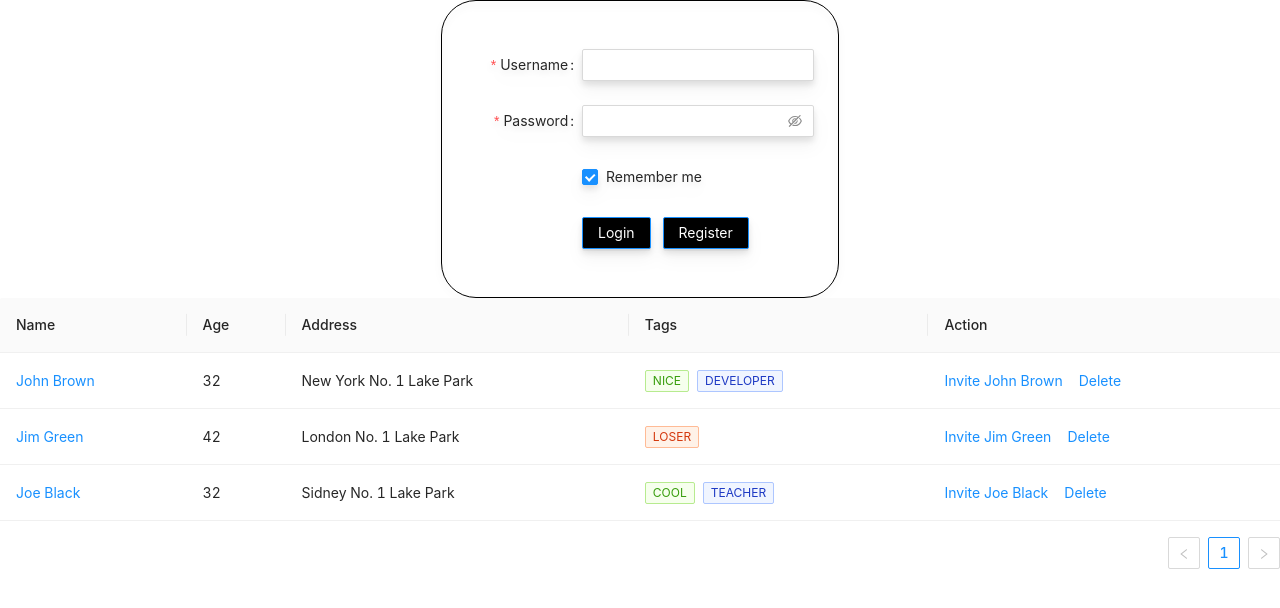
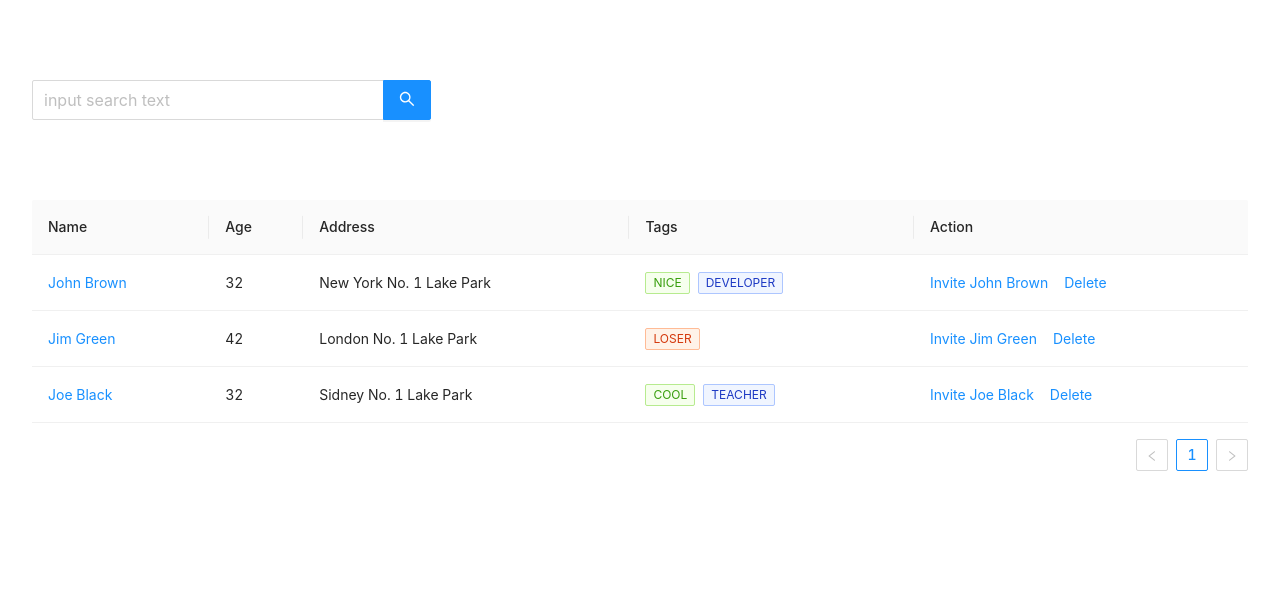
Before and after one commit to Mhmd7770777/tables-frontend, a Next.js app: page / in a window 1280 px wide. Shown: the top 608 px of the page. Built offline with nearby package versions, Linux system fonts and the light colour scheme.

Commit message:
basic searchbar and homepage

```diff
--- a/components/Organisms/ArtistsTable/index.js
+++ b/components/Organisms/ArtistsTable/index.js
@@ -0,0 +1 @@
+export { default } from "./ArtistsTable";
--- /dev/null
+++ b/components/Organisms/SearchBar/SearchBar.js
@@ -0,0 +1,25 @@
+import React from "react";
+import { StyledContainer } from "./style";
+
+import { Input, Space } from "antd";
+
+const { Search } = Input;
+const onSearch = (value) => console.log(value);
+
+const SearchBar = () => {
+  return (
+    <StyledContainer>
+      <Space direction="vertical">
+        <Search
+          placeholder="input search text"
+          onSearch={onSearch}
+          enterButton
+          size="large"
+          bordered
+        />
+      </Space>
+    </StyledContainer>
+  );
+};
+
+export default SearchBar;
--- /dev/null
+++ b/components/Organisms/SearchBar/index.js
@@ -0,0 +1 @@
+export { default } from "./SearchBar";
--- /dev/null
+++ b/components/Organisms/SearchBar/style.js
@@ -0,0 +1,13 @@
+import styled from "styled-components";
+
+export const StyledContainer = styled.div`
+  display: flex;
+  flex-direction: column;
+  margin: 5rem;
+  margin-left: 0;
+  width: 25rem;
+
+  .input {
+    height: 50rem;
+  }
+`;
--- /dev/null
+++ b/components/Template/Homepage/Homepage.js
@@ -0,0 +1,16 @@
+import React from "react";
+import { StyledContainer } from "./style";
+
+import ArtistsTable from "../../Organisms/ArtistsTable";
+import SearchBar from "../../Organisms/SearchBar";
+
+const Homepage = () => {
+  return (
+    <StyledContainer>
+      <SearchBar />
+      <ArtistsTable />
+    </StyledContainer>
+  );
+};
+
+export default Homepage;
--- /dev/null
+++ b/components/Template/Homepage/index.js
@@ -0,0 +1 @@
+export { default } from "./Homepage";
--- /dev/null
+++ b/components/Template/Homepage/style.js
@@ -0,0 +1,7 @@
+import styled from "styled-components";
+
+export const StyledContainer = styled.div`
+  display: flex;
+  flex-direction: column;
+  margin-inline: 2rem;
+`;
--- a/pages/index.js
+++ b/pages/index.js
@@ -1,11 +1,13 @@
-import ArtistsTable from "../components/Organisms/ArtistsTable/ArtistsTable";
-import LoginForm from "../components/Organisms/LoginForm/LoginForm";
+import React from "react";
 
-export default function Home() {
+import Homepage from "../components/Template/Homepage";
+
+const Home = () => {
   return (
-    <div>
-      <LoginForm />
-      <ArtistsTable />
-    </div>
+    <>
+      <Homepage />
+    </>
   );
-}
+};
+
+export default Home;
--- a/pages/login.js
+++ b/pages/login.js
@@ -3,7 +3,11 @@ import React from "react";
 import Login from "../components/Template/Login";
 
 const LoginPage = () => {
-  return <Login />;
+  return (
+    <>
+      <Login />
+    </>
+  );
 };
 
 export default LoginPage;
```
